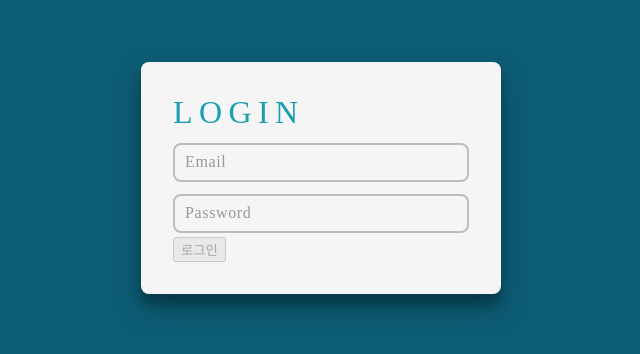
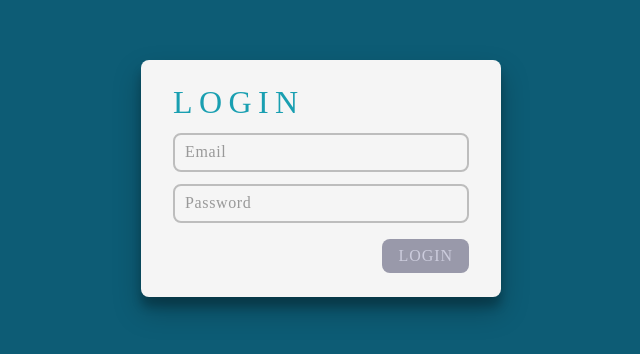
Before and after one commit to WONILLISM/wanted-pre-onboarding-frontend-april, a React (Create React App) app: page /signin in a window 1280 px wide. Shown: the part 222-576 px from the top of the page, without its empty margins (319-959 px from the left). Built offline with nearby package versions, Linux system fonts and the light colour scheme.

Commit message:
[feat] #6 SubmitButton 컴포넌트 추가

```diff
--- a/src/components/Auth/LoginForm.tsx
+++ b/src/components/Auth/LoginForm.tsx
@@ -1,8 +1,15 @@
 import React, { useState } from "react";
 import { useNavigate } from "react-router-dom";
+import styled from "styled-components";
 import { login } from "../../common/api/auth";
+import SubmitButton from "../Inputs/SubmitButton";
 import TextField from "../Inputs/TextField";
 import AuthForm from "./AuthForm";
+
+const ActionArea = styled.div`
+  margin-top: 16px;
+  display: flex;
+`;
 
 const LoginForm = () => {
   const navigate = useNavigate();
@@ -81,13 +88,15 @@ const LoginForm = () => {
           onChange={handlePasswordChange}
           required
         />
-        <button
-          data-testid="signin-button"
-          type="submit"
-          disabled={!isEmailValid || !isPasswordValid}
-        >
-          로그인
-        </button>
+        <ActionArea>
+          <SubmitButton
+            data-testid="signin-button"
+            type="submit"
+            disabled={!isEmailValid || !isPasswordValid}
+          >
+            LOGIN
+          </SubmitButton>
+        </ActionArea>
       </form>
     </AuthForm>
   );
--- /dev/null
+++ b/src/components/Inputs/SubmitButton.tsx
@@ -0,0 +1,37 @@
+import React from "react";
+import styled, { css } from "styled-components";
+
+const SubmitButton = styled.button`
+  all: unset;
+
+  margin-left: auto;
+  padding: 0.5em 1em;
+  border-radius: 8px;
+  letter-spacing: 0.06rem;
+
+  background-color: #35a7ba;
+  color: #ffffff;
+
+  &:disabled {
+    pointer-events: none;
+    background-color: #9999aa;
+    color: #ccccdd;
+  }
+
+  &:hover {
+    /* background-color: #107088; */
+    cursor: pointer;
+    letter-spacing: 0.1rem;
+
+    box-shadow: rgba(0, 0, 0, 0.25) 0 8px 15px;
+    transform: translateY(-0.5px);
+    transition: all ease-in-out 0.1s;
+  }
+
+  &:active {
+    box-shadow: none;
+    transform: translateY(0);
+  }
+`;
+
+export default SubmitButton;
--- a/src/components/Layouts/AuthLayout.tsx
+++ b/src/components/Layouts/AuthLayout.tsx
@@ -18,7 +18,7 @@ const RootStyle = styled.div`
 
 const FormBoxStyle = styled.div`
   width: 360px;
-  padding: 2rem;
+  padding: 1.5rem 2rem 1.5rem 2rem;
   background-color: #f5f5f5;
   box-shadow: 0 14px 28px rgba(0, 0, 0, 0.25), 0 10px 10px rgba(0, 0, 0, 0.22);
   border-radius: 8px;
```
